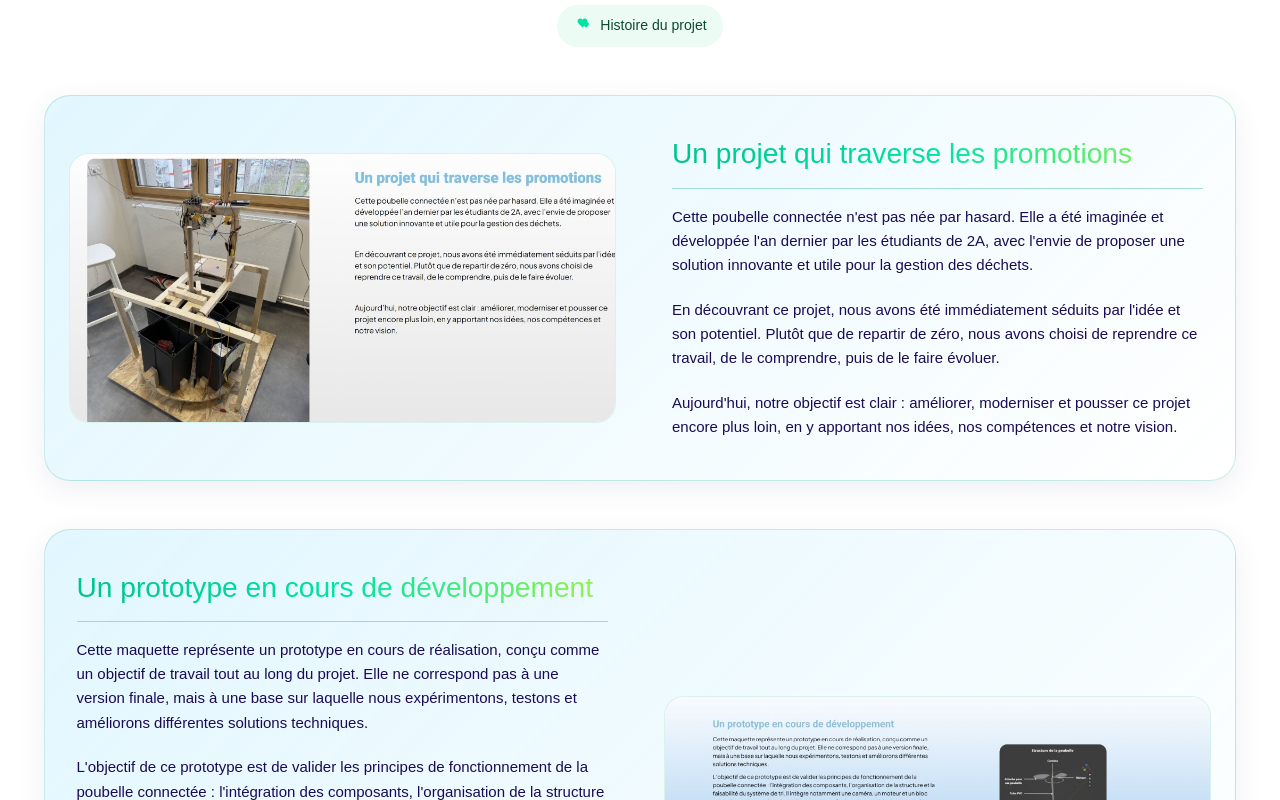
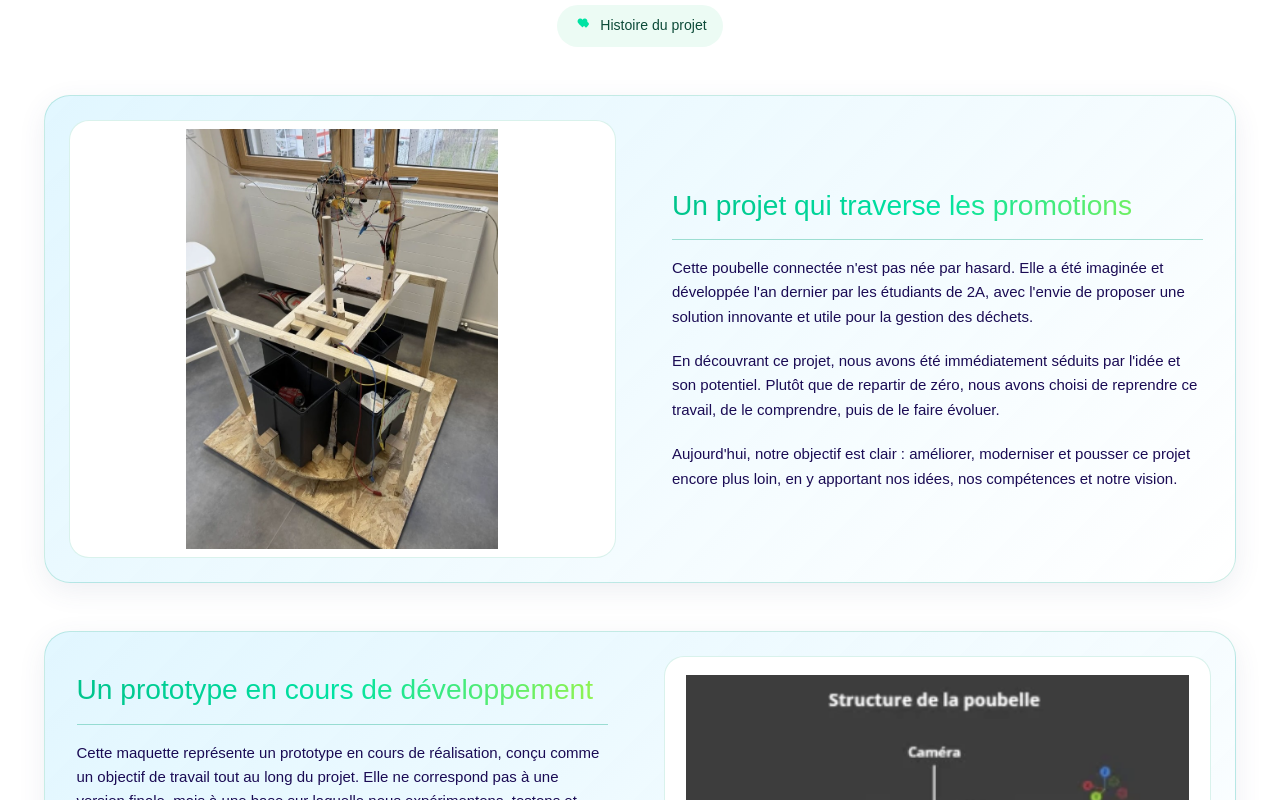
Before and after one commit to hsn94z/poubellepst, a React (Vite) app: page / in a window 1280 px wide. Shown: the part 4280-5080 px from the top of the page. Built offline with nearby package versions, Linux system fonts and the light colour scheme; a web font is replaced by a local one.

Commit message:
Refine history visuals with correct image placement.
Use the newly provided photos in their intended story cards and normalize image framing for a cleaner, more homogeneous layout.

```diff
--- a/src/components/FreedomSection.tsx
+++ b/src/components/FreedomSection.tsx
@@ -36,8 +36,13 @@ function StoryCard({
       }`}
     >
       <div className="flex items-center justify-center p-4 sm:p-6">
-        <div className="w-full overflow-hidden rounded-[20px] border border-[rgba(0,166,126,0.15)] bg-white">
-          <img src={image} alt={imageAlt} className="h-auto w-full object-cover" loading="lazy" />
+        <div className="flex h-full min-h-[260px] w-full items-center justify-center overflow-hidden rounded-[20px] border border-[rgba(0,166,126,0.15)] bg-white p-2 sm:min-h-[320px]">
+          <img
+            src={image}
+            alt={imageAlt}
+            className="h-full max-h-[420px] w-full object-contain"
+            loading="lazy"
+          />
         </div>
       </div>
 
```
Also changed, not shown: public/history/projet-promotions.png, public/history/prototype-dev.png.
